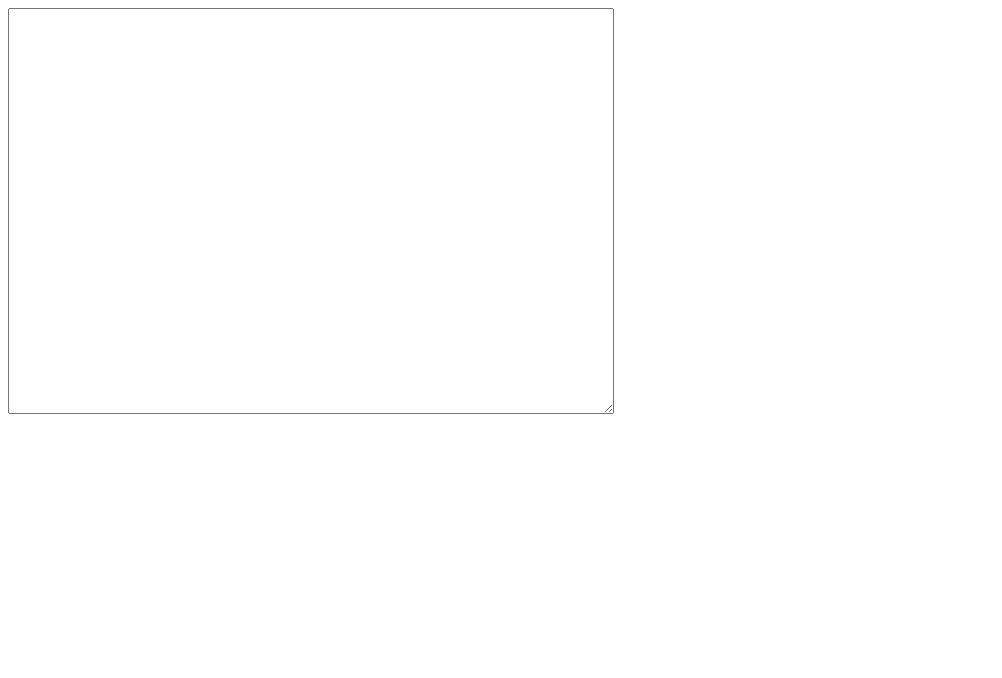
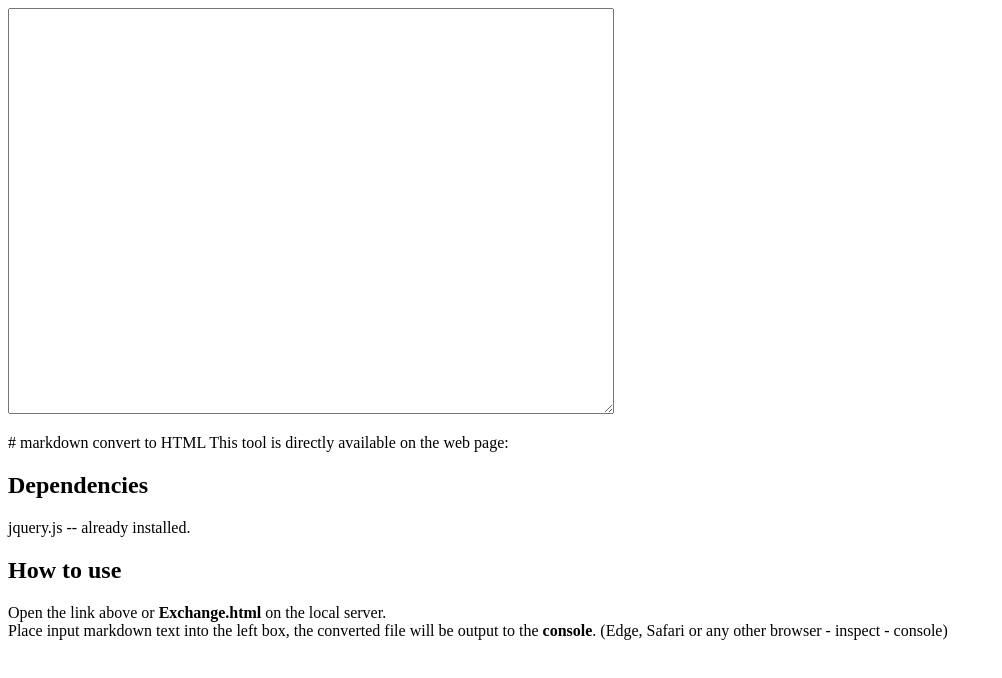
Before and after one commit to PeterHUistyping/md_to_html, a plain HTML site: page index.html in a window 1280 px wide. Shown: the whole page, without its empty margins (0-1002 px from the left). Drawn offline with nearby package versions, Linux system fonts and the light colour scheme.

Commit message:
Update webpage

```diff
--- a/index.html
+++ b/index.html
@@ -43,7 +43,16 @@
         <div id="result"></div>
 
     </div>
-
+    <div>
+        <p># markdown convert to HTML
+            This tool is directly available on the web page:</p>
+            <h2 id="dependencies">Dependencies</h2>
+            <p>jquery.js -- already installed.</p>
+            <h2 id="howtouse">How to use</h2>
+            <p>Open the link above or <strong>Exchange.html</strong> on the local server.<br/>
+            Place input markdown text into the left box, the converted file will be output to the <strong>console</strong>.
+            (Edge, Safari or any other browser - inspect - console)</p>
+    </div>
 
     <script type="text/javascript">
         function convert() {
```
Also changed, not shown: Exchange.html (+0 -1 lines), readme.md, 1 other file.
